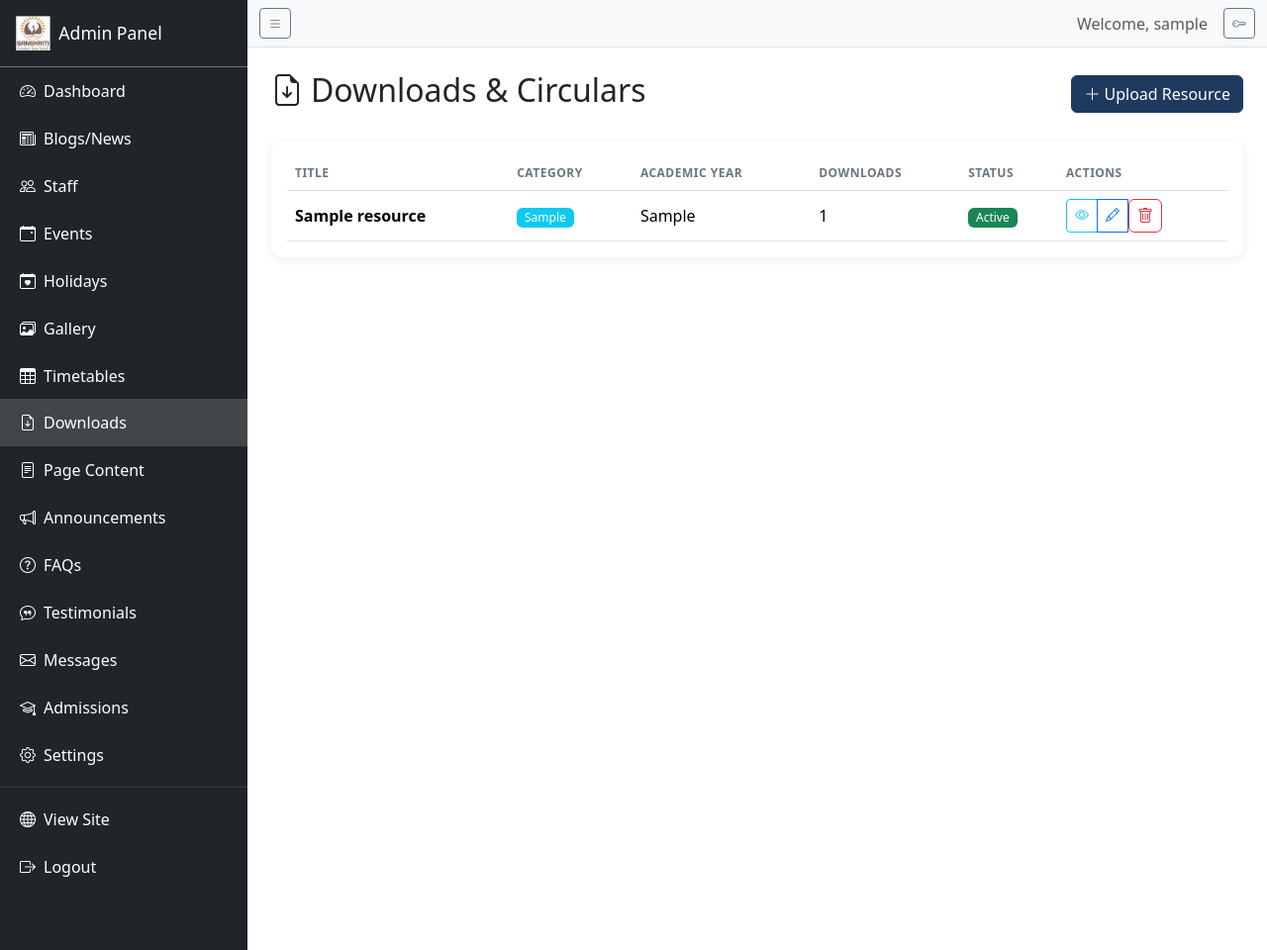
After one commit to amruthamodela06/sanskriti-vidyalaya, a Flask app: page /admin/resources in a window 1280 px wide. The commit adds this page. Shown: the whole page at 99% size. Run offline with Flask 3, Linux system fonts and the light colour scheme; a user stored in the database is signed in; tables that the repository leaves empty hold one stand-in row (values such as "Sample post"); some libraries are stand-ins or nearby versions.

Commit message:
feat(admin): add DownloadResource form, CRUD routes, and templates

```diff
--- a/app/routes/admin.py
+++ b/app/routes/admin.py
@@ -6,7 +6,7 @@ from flask_login import login_required, current_user
 from app.extensions import db
 from app.models import (User, Blog, Event, Holiday, GalleryAlbum, GalleryPhoto,
                        Timetable, StaticContent, Announcement, ContactMessage, Setting, Staff,
-                       AdmissionInquiry, FAQ, Testimonial)
+                       AdmissionInquiry, FAQ, Testimonial, DownloadResource)
 from app.forms.blog import BlogForm
 from app.forms.event import EventForm, HolidayForm
 from app.forms.gallery import AlbumForm, PhotoUploadForm, PhotoEditForm
@@ -15,6 +15,7 @@ from app.forms.contact import MessageReplyForm
 from app.forms.staff import StaffForm
 from app.forms.faq import FAQForm
 from app.forms.testimonial import TestimonialForm
+from app.forms.resource import DownloadResourceForm
 from app.utils.decorators import admin_required
 from app.utils.helpers import save_uploaded_file, generate_slug, delete_file
 
@@ -1024,3 +1025,72 @@ def testimonial_delete(id):
     db.session.commit()
     flash('Testimonial deleted successfully.', 'success')
     return redirect(url_for('admin.testimonials_list'))
+
+
+# ============================================
+# Download Resources Management
+# ============================================
+@admin_bp.route('/resources')
+@admin_required
+def resources_list():
+    resources = DownloadResource.query.order_by(DownloadResource.created_at.desc()).all()
+    return render_template('admin/resources/list.html', resources=resources)
+
+
+@admin_bp.route('/resources/new', methods=['GET', 'POST'])
+@admin_required
+def resource_create():
+    form = DownloadResourceForm()
+    if form.validate_on_submit():
+        if not form.file.data:
+            flash('Please upload a document file.', 'danger')
+            return render_template('admin/resources/form.html', form=form, title='Add Resource')
+
+        file_url, _ = save_uploaded_file(form.file.data, 'resources')
+        resource = DownloadResource(
+            title=form.title.data,
+            description=form.description.data,
+            category=form.category.data,
+            file_url=file_url,
+            academic_year=form.academic_year.data,
+            is_active=form.is_active.data
+        )
+        db.session.add(resource)
+        db.session.commit()
+        flash('Resource uploaded successfully.', 'success')
+        return redirect(url_for('admin.resources_list'))
+    return render_template('admin/resources/form.html', form=form, title='Add Resource')
+
+
+@admin_bp.route('/resources/<int:id>/edit', methods=['GET', 'POST'])
+@admin_required
+def resource_edit(id):
+    resource = DownloadResource.query.get_or_404(id)
+    form = DownloadResourceForm(obj=resource)
+    if form.validate_on_submit():
+        resource.title = form.title.data
+        resource.description = form.description.data
+        resource.category = form.category.data
+        resource.academic_year = form.academic_year.data
+        resource.is_active = form.is_active.data
+        if form.file.data:
+            if resource.file_url:
+                delete_file(resource.file_url)
+            file_url, _ = save_uploaded_file(form.file.data, 'resources')
+            resource.file_url = file_url
+        db.session.commit()
+        flash('Resource updated successfully.', 'success')
+        return redirect(url_for('admin.resources_list'))
+    return render_template('admin/resources/form.html', form=form, title='Edit Resource', resource=resource)
+
+
+@admin_bp.route('/resources/<int:id>/delete', methods=['POST'])
+@admin_required
+def resource_delete(id):
+    resource = DownloadResource.query.get_or_404(id)
+    if resource.file_url:
+        delete_file(resource.file_url)
+    db.session.delete(resource)
+    db.session.commit()
+    flash('Resource deleted successfully.', 'success')
+    return redirect(url_for('admin.resources_list'))
--- a/app/templates/admin/base_admin.html
+++ b/app/templates/admin/base_admin.html
@@ -41,6 +41,9 @@
                 </a>
                 <a href="{{ url_for('admin.timetables_list') }}" class="list-group-item list-group-item-action bg-dark text-white border-0 {{ 'active' if 'timetable' in request.endpoint }}">
                     <i class="bi bi-table me-2"></i>Timetables
+                </a>
+                <a href="{{ url_for('admin.resources_list') }}" class="list-group-item list-group-item-action bg-dark text-white border-0 {{ 'active' if 'resource' in request.endpoint }}">
+                    <i class="bi bi-file-earmark-arrow-down me-2"></i>Downloads
                 </a>
                 <a href="{{ url_for('admin.content_list') }}" class="list-group-item list-group-item-action bg-dark text-white border-0 {{ 'active' if 'content' in request.endpoint }}">
                     <i class="bi bi-file-text me-2"></i>Page Content
--- /dev/null
+++ b/app/templates/admin/resources/list.html
@@ -0,0 +1,60 @@
+{% extends "admin/base_admin.html" %}
+
+{% block title %}Downloads &amp; Circulars{% endblock %}
+
+{% block content %}
+<div class="d-flex justify-content-between align-items-center mb-4">
+    <h2><i class="bi bi-file-earmark-arrow-down me-2"></i>Downloads &amp; Circulars</h2>
+    <a href="{{ url_for('admin.resource_create') }}" class="btn btn-primary">
+        <i class="bi bi-plus-lg me-1"></i>Upload Resource
+    </a>
+</div>
+
+<div class="card">
+    <div class="card-body">
+        {% if resources %}
+        <div class="table-responsive">
+            <table class="table table-hover">
+                <thead>
+                    <tr>
+                        <th>Title</th>
+                        <th>Category</th>
+                        <th>Academic Year</th>
+                        <th>Downloads</th>
+                        <th>Status</th>
+                        <th>Actions</th>
+                    </tr>
+                </thead>
+                <tbody>
+                    {% for res in resources %}
+                    <tr>
+                        <td><strong>{{ res.title }}</strong></td>
+                        <td><span class="badge bg-info">{{ res.category|title }}</span></td>
+                        <td>{{ res.academic_year or '-' }}</td>
+                        <td>{{ res.download_count }}</td>
+                        <td><span class="badge bg-{{ 'success' if res.is_active else 'secondary' }}">{{ 'Active' if res.is_active else 'Inactive' }}</span></td>
+                        <td>
+                            <div class="btn-group btn-group-sm">
+                                <a href="{{ url_for('static', filename=res.file_url) }}" target="_blank" class="btn btn-outline-info" title="View File"><i class="bi bi-eye"></i></a>
+                                <a href="{{ url_for('admin.resource_edit', id=res.id) }}" class="btn btn-outline-primary"><i class="bi bi-pencil"></i></a>
+                                <form action="{{ url_for('admin.resource_delete', id=res.id) }}" method="POST" class="d-inline" onsubmit="return confirm('Delete this resource?');">
+                                    <input type="hidden" name="csrf_token" value="{{ csrf_token() }}">
+                                    <button type="submit" class="btn btn-outline-danger"><i class="bi bi-trash"></i></button>
+                                </form>
+                            </div>
+                        </td>
+                    </tr>
+                    {% endfor %}
+                </tbody>
+            </table>
+        </div>
+        {% else %}
+        <div class="text-center py-5">
+            <i class="bi bi-file-earmark-arrow-down display-1 text-muted"></i>
+            <h4 class="mt-3">No Resources Uploaded</h4>
+            <a href="{{ url_for('admin.resource_create') }}" class="btn btn-primary mt-2"><i class="bi bi-plus-lg me-1"></i>Upload First Resource</a>
+        </div>
+        {% endif %}
+    </div>
+</div>
+{% endblock %}
```
Also changed, not shown: app/forms/resource.py (added, +23 -0 lines), app/templates/admin/resources/form.html (added, +50 -0 lines).
